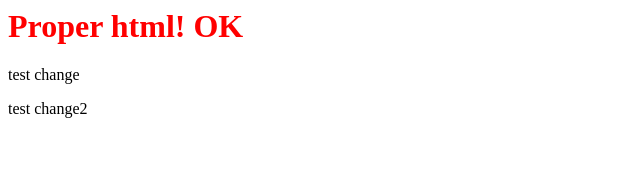
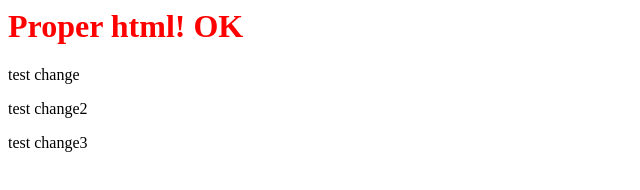
Before and after one commit to oslokommune/okctl-kotlin-app-template, a plain HTML site: page index.html in a window 1280 px wide. Shown: the whole page, without its empty margins (0-640 px from the left). Drawn offline with Linux system fonts and the light colour scheme.

Commit message:
Add new test change

```diff
--- a/index.html
+++ b/index.html
@@ -7,5 +7,6 @@
     <h1>Proper html! OK</h1>
     <p> test change</p>
     <p> test change2</p>
+    <p> test change3</p>
 </body>
 </html>
```
